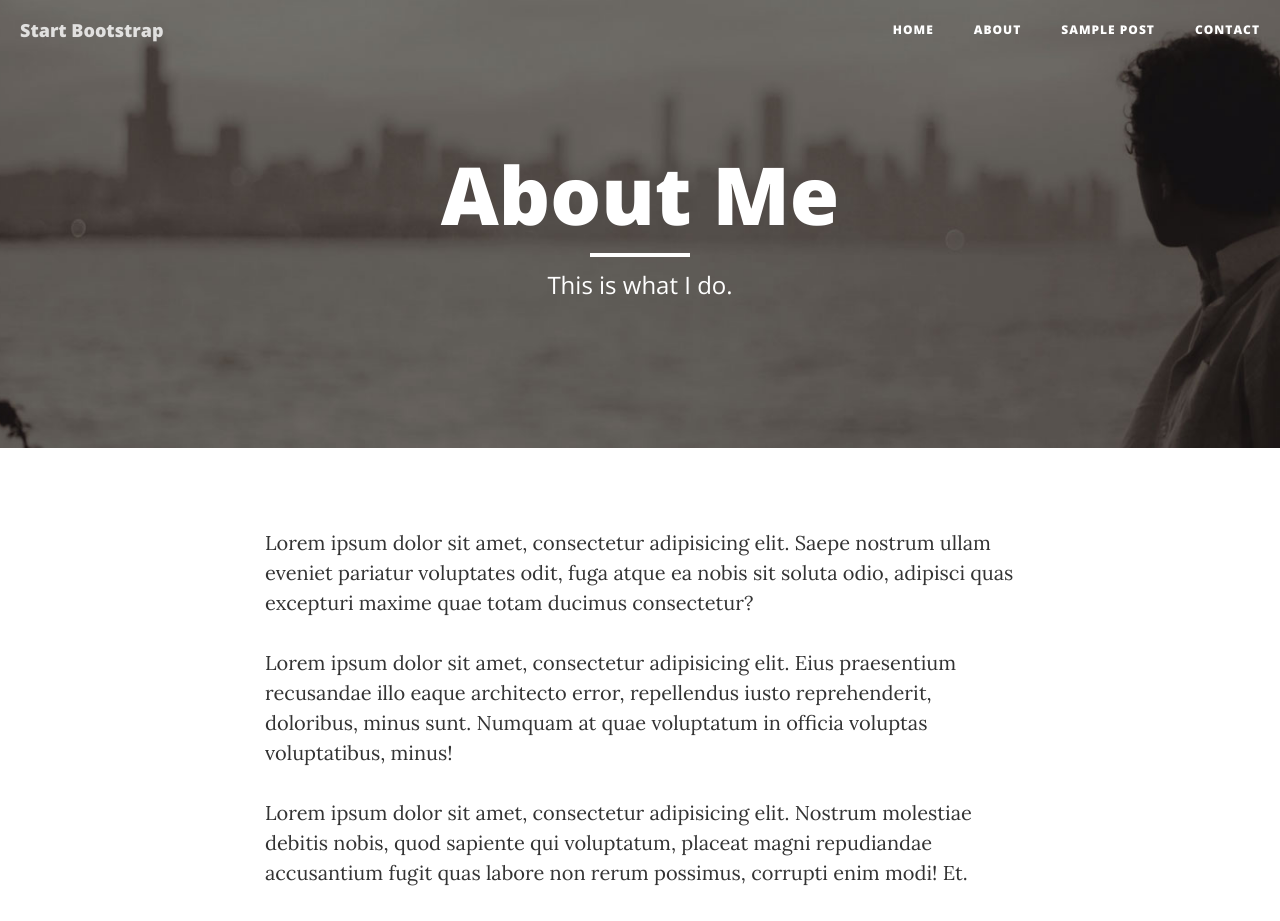
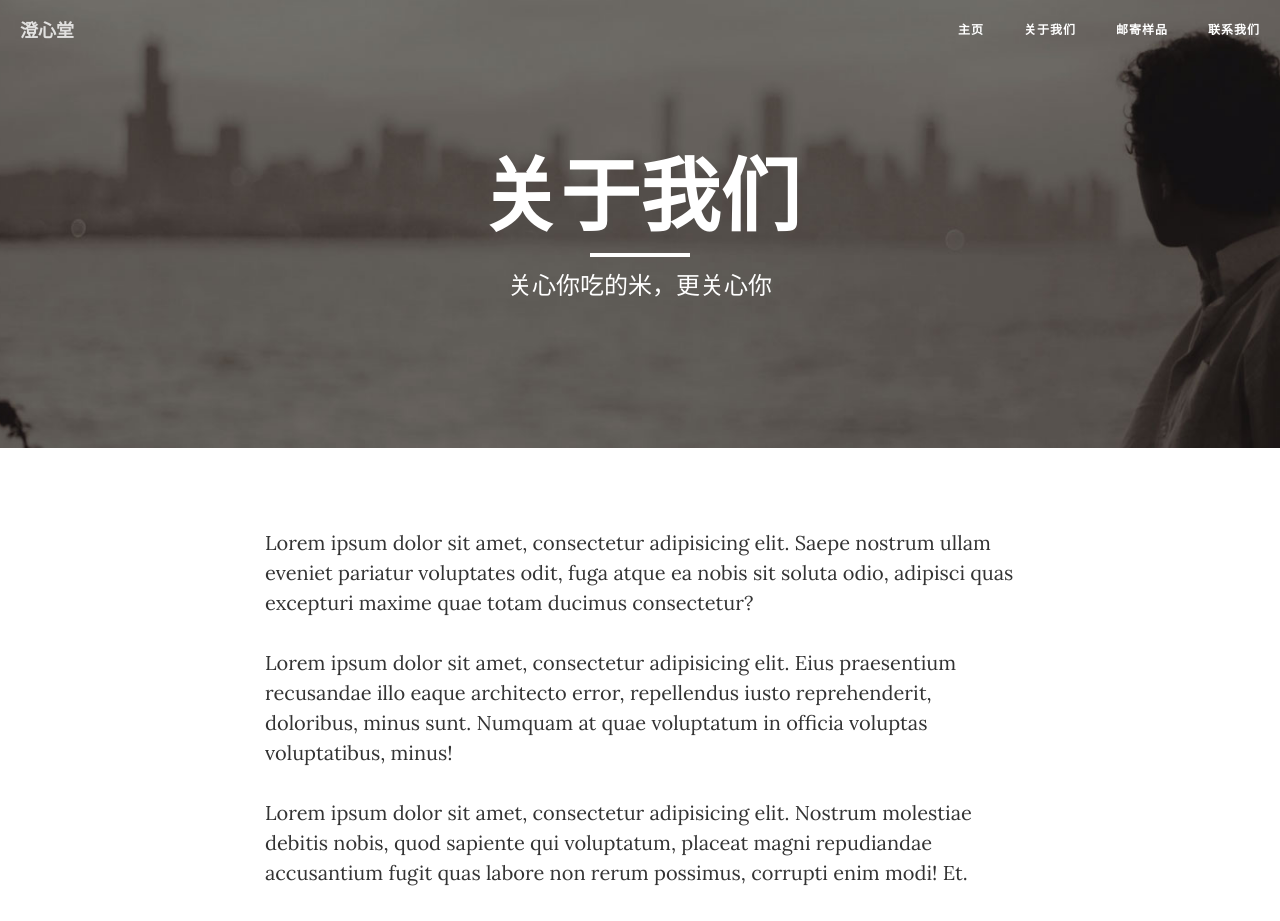
Before and after one commit to kyliegeng/kyliegeng.github.io, a website: page about.html in a window 1280 px wide. Shown: the top 921 px of the page. Drawn offline with nearby package versions, Linux system fonts and the light colour scheme.

Commit message:
变更各网页标题

```diff
--- a/about.html
+++ b/about.html
@@ -9,7 +9,7 @@
     <meta name="description" content="">
     <meta name="author" content="">
 
-    <title>Clean Blog - About</title>
+    <title>米有心 - 关于我们</title>
 
     <!-- Bootstrap Core CSS -->
     <link href="vendor/bootstrap/css/bootstrap.min.css" rel="stylesheet">
@@ -40,25 +40,25 @@
             <div class="navbar-header page-scroll">
                 <button type="button" class="navbar-toggle" data-toggle="collapse" data-target="#bs-example-navbar-collapse-1">
                     <span class="sr-only">Toggle navigation</span>
-                    Menu <i class="fa fa-bars"></i>
+                    菜单 <i class="fa fa-bars"></i>
                 </button>
-                <a class="navbar-brand" href="index.html">Start Bootstrap</a>
+                <a class="navbar-brand" href="index.html">澄心堂</a>
             </div>
 
             <!-- Collect the nav links, forms, and other content for toggling -->
             <div class="collapse navbar-collapse" id="bs-example-navbar-collapse-1">
                 <ul class="nav navbar-nav navbar-right">
                     <li>
-                        <a href="index.html">Home</a>
+                        <a href="index.html">主页</a>
                     </li>
                     <li>
-                        <a href="about.html">About</a>
+                        <a href="about.html">关于我们</a>
                     </li>
                     <li>
-                        <a href="post.html">Sample Post</a>
+                        <a href="post.html">邮寄样品</a>
                     </li>
                     <li>
-                        <a href="contact.html">Contact</a>
+                        <a href="contact.html">联系我们</a>
                     </li>
                 </ul>
             </div>
@@ -74,9 +74,9 @@
             <div class="row">
                 <div class="col-lg-8 col-lg-offset-2 col-md-10 col-md-offset-1">
                     <div class="page-heading">
-                        <h1>About Me</h1>
+                        <h1>关于我们</h1>
                         <hr class="small">
-                        <span class="subheading">This is what I do.</span>
+                        <span class="subheading">关心你吃的米，更关心你</span>
                     </div>
                 </div>
             </div>
@@ -127,7 +127,7 @@
                             </a>
                         </li>
                     </ul>
-                    <p class="copyright text-muted">Copyright &copy; Your Website 2016</p>
+                    <p class="copyright text-muted">© 2017 澄心堂 版权所有</p>
                 </div>
             </div>
         </div>
```
Also changed, not shown: contact.html (+10 -10 lines), post.html (+6 -6 lines).
